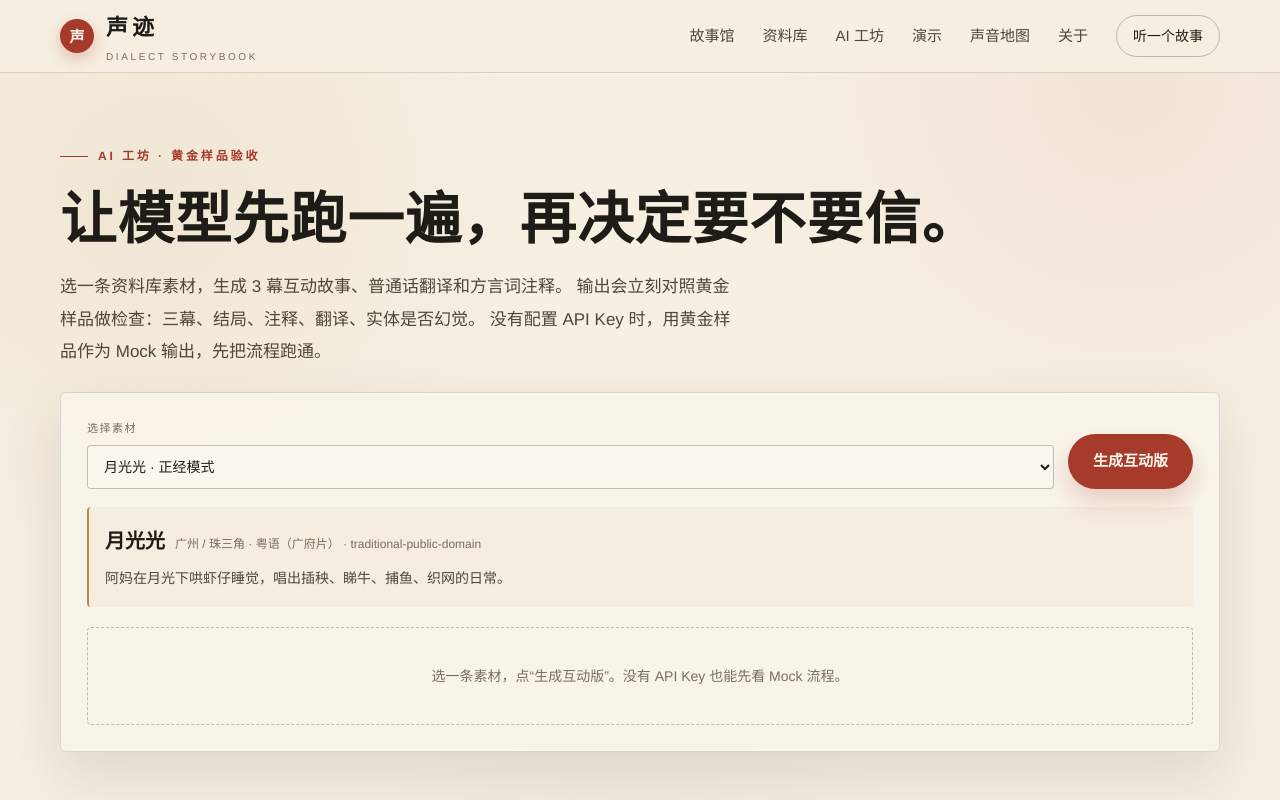
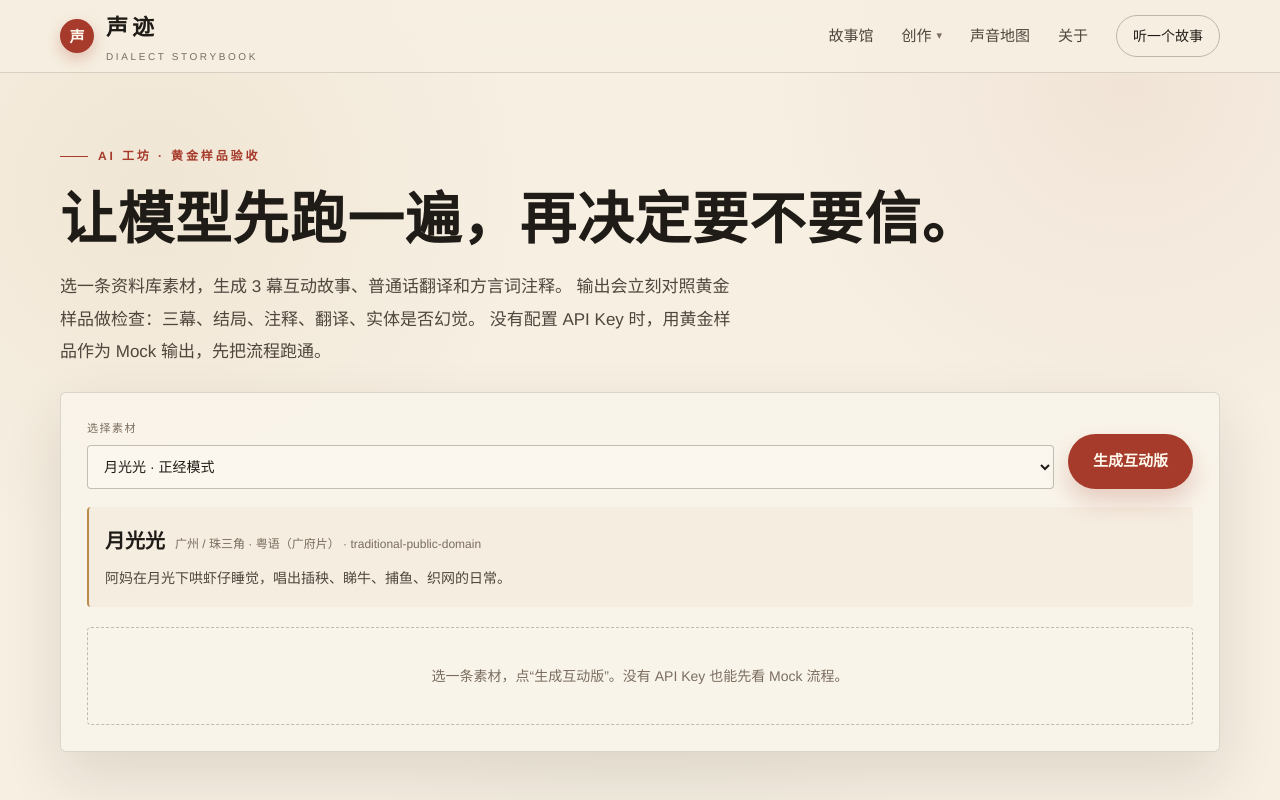
Before and after one commit to flashJJ/voicetrace, a Next.js app in the folder web/: page /studio in a window 1280 px wide. Shown: the top 800 px of the page. Built offline with nearby package versions, Linux system fonts and the light colour scheme.

Commit message:
feat: hover nav + GitHub Pages static demo CI

```diff
--- a/web/app/globals.css
+++ b/web/app/globals.css
@@ -168,6 +168,82 @@ button {
   color: var(--cinnabar);
 }
 
+.nav-dropdown {
+  position: relative;
+  display: flex;
+  align-items: center;
+}
+
+.nav-dropdown::after {
+  content: "";
+  position: absolute;
+  left: -8px;
+  right: -8px;
+  top: 100%;
+  height: 18px;
+}
+
+.nav-dropdown-trigger {
+  display: inline-flex;
+  align-items: center;
+  gap: 5px;
+  padding: 4px 0;
+  border: 0;
+  background: transparent;
+  color: var(--ink-soft);
+  font: inherit;
+  font-size: 15px;
+  cursor: pointer;
+  transition: color 0.18s ease;
+}
+
+.nav-dropdown-trigger:hover,
+.nav-dropdown:focus-within .nav-dropdown-trigger {
+  color: var(--cinnabar);
+}
+
+.nav-dropdown-trigger span {
+  font-size: 11px;
+  color: var(--ink-muted);
+}
+
+.nav-dropdown-menu {
+  position: absolute;
+  top: calc(100% + 12px);
+  left: 50%;
+  z-index: 60;
+  min-width: 168px;
+  padding: 8px;
+  border: 1px solid var(--line);
+  border-radius: 6px;
+  background: var(--paper-light);
+  box-shadow: 0 18px 40px rgba(54, 38, 22, 0.14);
+  opacity: 0;
+  visibility: hidden;
+  transform: translateX(-50%) translateY(4px);
+  transition: opacity 0.16s ease, visibility 0.16s ease, transform 0.16s ease;
+}
+
+.nav-dropdown:hover .nav-dropdown-menu,
+.nav-dropdown:focus-within .nav-dropdown-menu {
+  opacity: 1;
+  visibility: visible;
+  transform: translateX(-50%) translateY(0);
+}
+
+.nav-dropdown-menu a {
+  display: block;
+  padding: 9px 12px;
+  border-radius: 4px;
+  font-size: 14px;
+  color: var(--ink-soft);
+}
+
+.nav-dropdown-menu a:hover {
+  background: rgba(166, 58, 43, 0.07);
+  color: var(--cinnabar);
+}
+
 .hero {
   padding: 72px 0 84px;
   display: grid;
@@ -1328,6 +1404,10 @@ button {
     display: none;
   }
 
+  .nav-dropdown {
+    display: none;
+  }
+
   .hero {
     padding: 40px 0 56px;
   }
--- a/web/app/studio/page.js
+++ b/web/app/studio/page.js
@@ -23,6 +23,12 @@ export default function StudioPage() {
 
   const generate = async () => {
     if (!selected) return;
+    if (typeof window !== "undefined" && window.location.hostname.endsWith("github.io")) {
+      setError(
+        "这是 GitHub Pages 静态演示，不提供在线生成。请从顶部「创作 → 演示」查看预生成故事，或本地运行 npm run dev。"
+      );
+      return;
+    }
     setLoading(true);
     setError("");
     try {
--- a/web/components/SiteHeader.jsx
+++ b/web/components/SiteHeader.jsx
@@ -13,9 +13,16 @@ export default function SiteHeader() {
         </Link>
         <nav className="nav" aria-label="主导航">
           <Link href="/stories">故事馆</Link>
-          <Link href="/library">资料库</Link>
-          <Link href="/studio">AI 工坊</Link>
-          <Link href="/demo">演示</Link>
+          <div className="nav-dropdown">
+            <button type="button" className="nav-dropdown-trigger" aria-haspopup="true">
+              创作 <span aria-hidden="true">▾</span>
+            </button>
+            <div className="nav-dropdown-menu">
+              <Link href="/library">资料库</Link>
+              <Link href="/studio">AI 工坊</Link>
+              <Link href="/demo">演示</Link>
+            </div>
+          </div>
           <Link href="/map">声音地图</Link>
           <Link href="/about">关于</Link>
           <Link href="/stories/moonlight" className="nav-cta">
--- a/web/next.config.mjs
+++ b/web/next.config.mjs
@@ -1,8 +1,19 @@
 /** @type {import('next').NextConfig} */
+const isStatic = process.env.STATIC_EXPORT === "true";
+const repoName = "voicetrace";
+
 const nextConfig = {
   turbopack: {
     root: process.cwd(),
   },
+  ...(isStatic
+    ? {
+        output: "export",
+        trailingSlash: true,
+        basePath: `/${repoName}`,
+        assetPrefix: `/${repoName}/`,
+      }
+    : {}),
 };
 
 export default nextConfig;
```
Also changed, not shown: web/scripts/build-static.mjs (added, +24 -0 lines), 2 other files (tests, documents, lock files or other folders).
